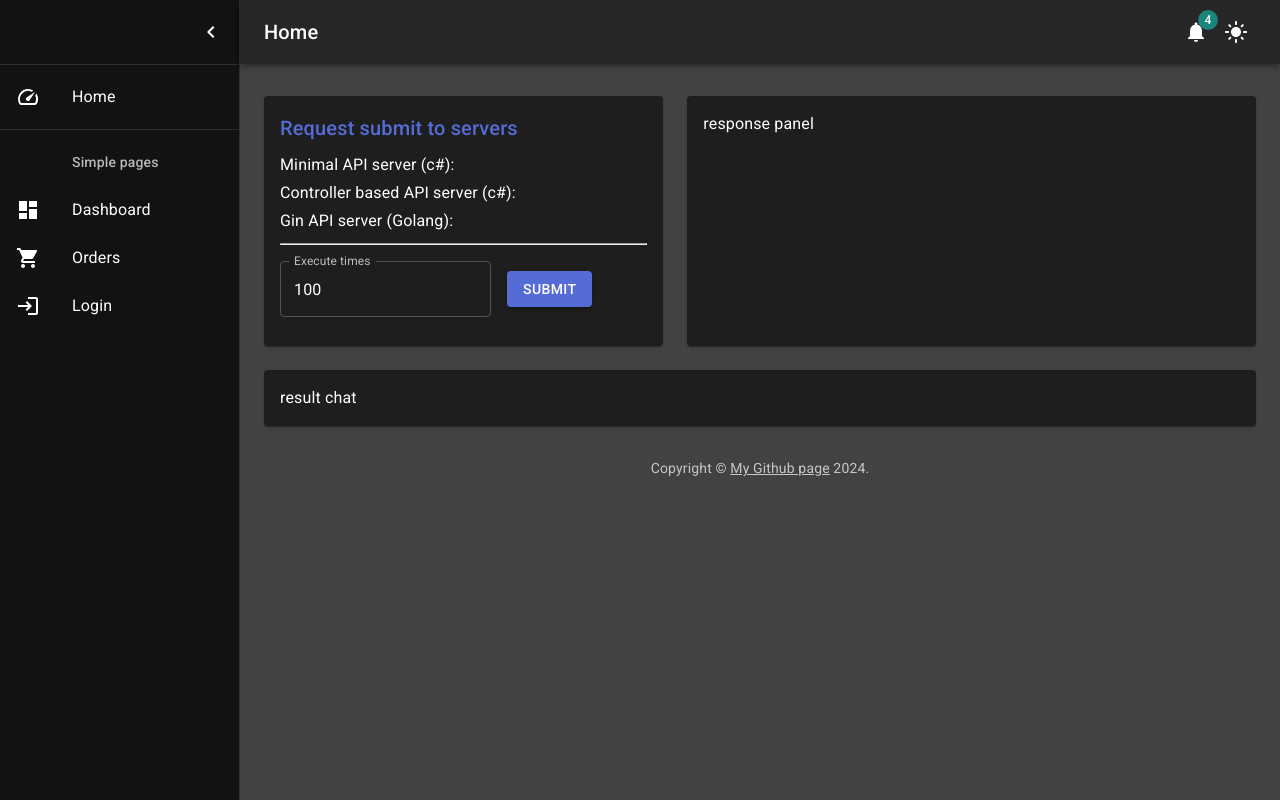
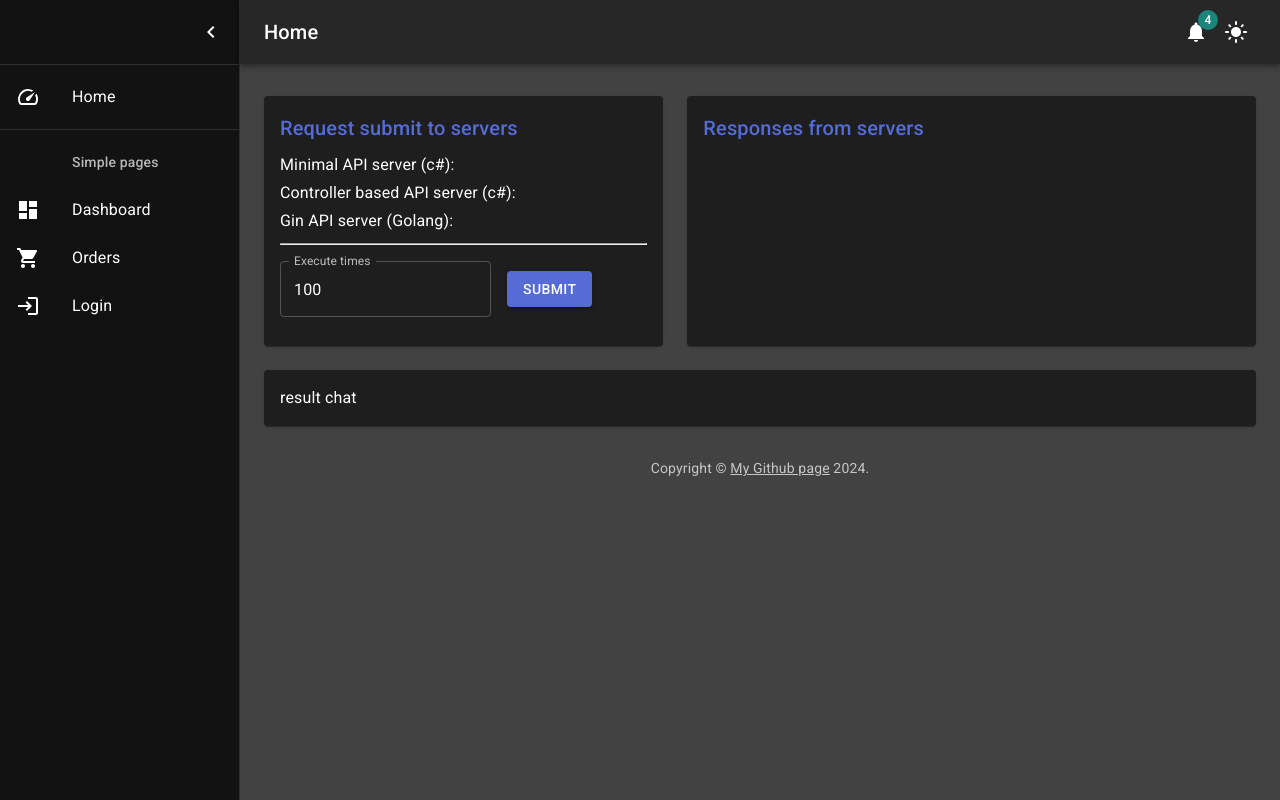
Before and after one commit to onlineeric/eric-demo-react-ts, a React (Create React App) app: page /home in a window 1280 px wide. Built offline with nearby package versions, Linux system fonts and the light colour scheme; no server answers.

Commit message:
create response panel

```diff
--- a/src/home/Home.tsx
+++ b/src/home/Home.tsx
@@ -1,6 +1,7 @@
 import * as React from 'react';
 import { Grid, Paper } from '@mui/material';
 import RequestPanel from './RequestPanel';
+import ResponsePanel from './ResponsePanel';
 
 export default function Home() {
 	return (
@@ -11,16 +12,7 @@ export default function Home() {
 			</Grid>
 			{/* Response Panel */}
 			<Grid item xs={12} md={7} xl={8}>
-				<Paper
-					sx={{
-						p: 2,
-						display: 'flex',
-						flexDirection: 'column',
-						height: 250,
-					}}
-				>
-					response panel
-				</Paper>
+				<ResponsePanel />
 			</Grid>
 			{/* result chat */}
 			<Grid item xs={12}>
--- /dev/null
+++ b/src/home/ResponsePanel.tsx
@@ -0,0 +1,18 @@
+import * as React from 'react';
+import { Paper } from '@mui/material';
+import Title from '../common/Title';
+
+export default function ResponsePanel() {
+	return (
+		<Paper
+			sx={{
+				p: 2,
+				display: 'flex',
+				flexDirection: 'column',
+				height: 250,
+			}}
+		>
+			<Title>Responses from servers</Title>
+		</Paper>
+	);
+}
```
